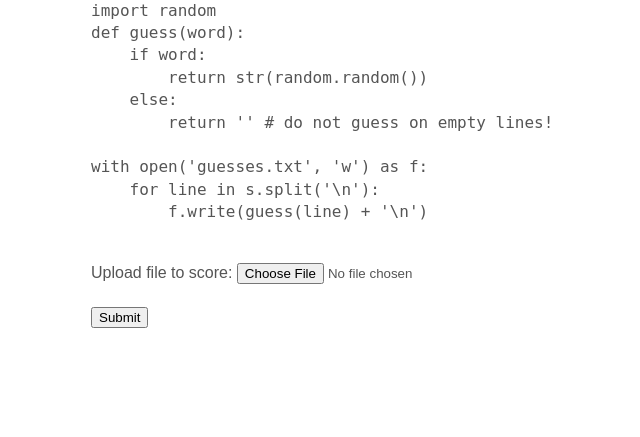
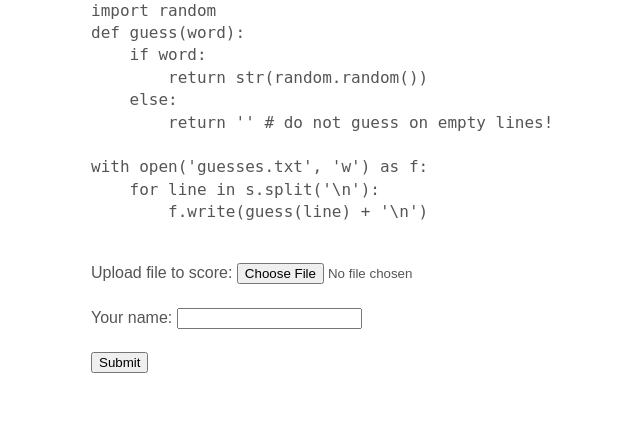
Before and after one commit to chicago-justice-project/geo-extract-tester, a Flask app: page /score in a window 1280 px wide. Shown: the part 444-881 px from the top of the page, without its empty margins (149-789 px from the left). Before the commit the page ends 772 px from the top, so only its background shows below. Run offline with Flask 2, Linux system fonts and the light colour scheme.

Commit message:
Add scoreboard

```diff
--- a/app.py
+++ b/app.py
@@ -7,6 +7,7 @@ import sklearn.metrics
 import matplotlib
 matplotlib.use('Agg')
 import matplotlib.pyplot as plt
+import csv
 
 app = flask.Flask(__name__)
 
@@ -29,6 +30,22 @@ def download():
     output.headers["Content-Disposition"] = "attachment; filename=validation.txt"
     output.headers["Content-type"] = "plain/text"
     return output
+
+
+def get_leader():
+    with open('data/leader.lcsv') as f:
+        name = f.readline().strip()
+        auc = float(f.readline().strip())
+        data = np.array([d for d in csv.reader(f.read().split('\n'))][:-1])
+    return name, auc, data
+
+
+def set_leader(name, auc, roc):
+    with open('data/leader.lcsv', 'w') as f:
+        f.write('{}\n{}\n{}\n'.format(
+            name, auc, '\n'.join([','.join([str(x) for x in roc_row])
+                                  for roc_row in roc])
+        ))
 
 
 @app.route('/score', methods=['POST'])
@@ -63,14 +80,22 @@ def score():
                  ' did not write a guess for empty lines! ') + repr(e)
             )
 
-        plt.plot([0, 1], [0, 1], 'k--')
-        plt.plot(perf[0], perf[1])
+        leader_name, leader_auc, leader_roc = get_leader()
+
+        plt.plot([0, 1], [0, 1], 'k--', label='random')
+        plt.plot(leader_roc[:,0], leader_roc[:,1], '--',
+                 label=leader_name + ' (current leader)')
+        plt.plot(perf[0], perf[1], label='your model')
         plt.gca().set_aspect('equal')
         plt.ylim([0, 1])
         plt.xlim([0, 1])
         plt.xlabel('FPR')
         plt.ylabel('TPR')
-        plt.title('AUC = {}'.format(sklearn.metrics.roc_auc_score(expected, received)))
+        plt.legend()
+        your_auc = sklearn.metrics.roc_auc_score(expected, received)
+        plt.title('Your AUC = {:.4f}, Leader AUC = {:.4f}'.format(
+            your_auc, leader_auc
+        ))
 
         img = io.BytesIO()
 
@@ -80,6 +105,19 @@ def score():
 
         img = base64.b64encode(img.getvalue())
 
-        return flask.render_template('performance.html', plot=str(img)[2:-1])
+        if your_auc > leader_auc:
+            if not flask.request.form['name']:
+                error = 'You have the new high score, but I need a name to store it!'
+            else:
+                set_leader(flask.request.form['name'],
+                           your_auc,
+                           np.array([perf[0], perf[1]]).T)
+                error = 'New high score!'
+        else:
+            error = ''
 
-    return flask.redirect('/Must upload file!')
+        return flask.render_template('performance.html',
+                                     error=error,
+                                     plot=str(img)[2:-1])
+
+    return flask.render_template('main.html', error='Must upload file!')
--- a/templates/main.html
+++ b/templates/main.html
@@ -49,6 +49,9 @@ with open('guesses.txt', 'w') as f:
         <input type="file" name="file" id="file">
         <br>
         <br>
+        Your name: <input type="text" name="name" id="name">
+        <br>
+        <br>
         <input type="submit" value="Submit">
     </form>
 </div>
```
Also changed, not shown: templates/performance.html (+3 -0 lines), 2 other files.
